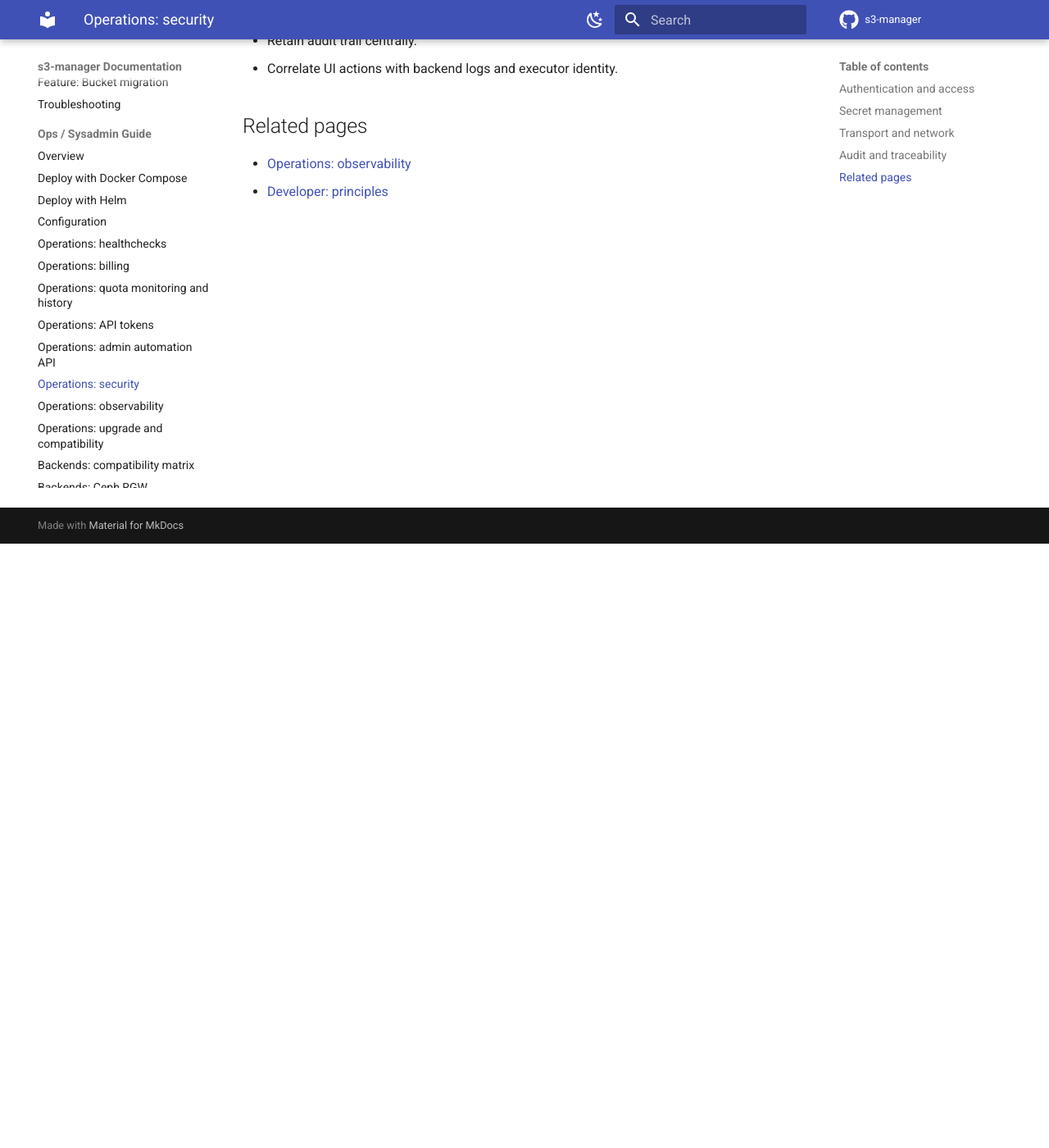
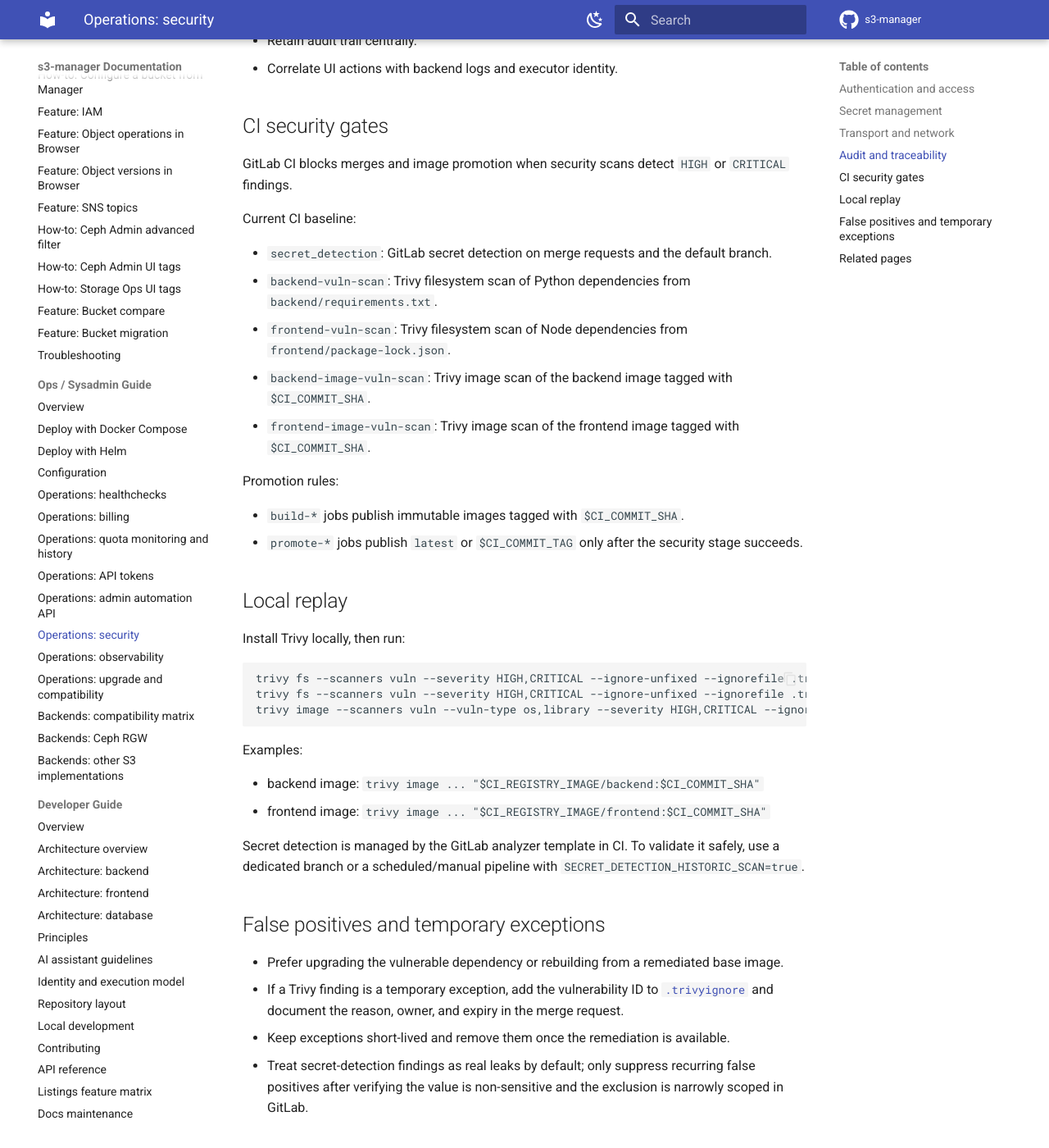
Before and after one commit to ksperis/s3-manager, an MkDocs documentation site: the page built from doc/docs/ops/operations-security.md, in a window 1280 px wide and 1400 px high, scrolled down 737 px. Shown: the whole window at 82% size. Built offline with MkDocs 1.6.1 and Material for MkDocs 9.7.7, drawn with Linux system fonts in a browser that asks for light colours; comment, search, counter and statistics services are not loaded.

Commit message:
Add GitLab vulnerability scanning gates

````diff
--- a/doc/docs/ops/operations-security.md
+++ b/doc/docs/ops/operations-security.md
@@ -22,6 +22,47 @@
 - Retain audit trail centrally.
 - Correlate UI actions with backend logs and executor identity.
 
+## CI security gates
+
+GitLab CI blocks merges and image promotion when security scans detect `HIGH` or `CRITICAL` findings.
+
+Current CI baseline:
+
+- `secret_detection`: GitLab secret detection on merge requests and the default branch.
+- `backend-vuln-scan`: Trivy filesystem scan of Python dependencies from `backend/requirements.txt`.
+- `frontend-vuln-scan`: Trivy filesystem scan of Node dependencies from `frontend/package-lock.json`.
+- `backend-image-vuln-scan`: Trivy image scan of the backend image tagged with `$CI_COMMIT_SHA`.
+- `frontend-image-vuln-scan`: Trivy image scan of the frontend image tagged with `$CI_COMMIT_SHA`.
+
+Promotion rules:
+
+- `build-*` jobs publish immutable images tagged with `$CI_COMMIT_SHA`.
+- `promote-*` jobs publish `latest` or `$CI_COMMIT_TAG` only after the security stage succeeds.
+
+## Local replay
+
+Install Trivy locally, then run:
+
+```bash
+trivy fs --scanners vuln --severity HIGH,CRITICAL --ignore-unfixed --ignorefile .trivyignore backend
+trivy fs --scanners vuln --severity HIGH,CRITICAL --ignore-unfixed --ignorefile .trivyignore frontend
+trivy image --scanners vuln --vuln-type os,library --severity HIGH,CRITICAL --ignore-unfixed --ignorefile .trivyignore <image-ref>
+```
+
+Examples:
+
+- backend image: `trivy image ... "$CI_REGISTRY_IMAGE/backend:$CI_COMMIT_SHA"`
+- frontend image: `trivy image ... "$CI_REGISTRY_IMAGE/frontend:$CI_COMMIT_SHA"`
+
+Secret detection is managed by the GitLab analyzer template in CI. To validate it safely, use a dedicated branch or a scheduled/manual pipeline with `SECRET_DETECTION_HISTORIC_SCAN=true`.
+
+## False positives and temporary exceptions
+
+- Prefer upgrading the vulnerable dependency or rebuilding from a remediated base image.
+- If a Trivy finding is a temporary exception, add the vulnerability ID to [`.trivyignore`](../../../.trivyignore) and document the reason, owner, and expiry in the merge request.
+- Keep exceptions short-lived and remove them once the remediation is available.
+- Treat secret-detection findings as real leaks by default; only suppress recurring false positives after verifying the value is non-sensitive and the exclusion is narrowly scoped in GitLab.
+
 ## Related pages
 
 - [Operations: observability](operations-observability.md)
````
Also changed, not shown: doc/docs/developer/contributing.md (+2 -0 lines), .gitlab-ci.yml, 1 other file.
